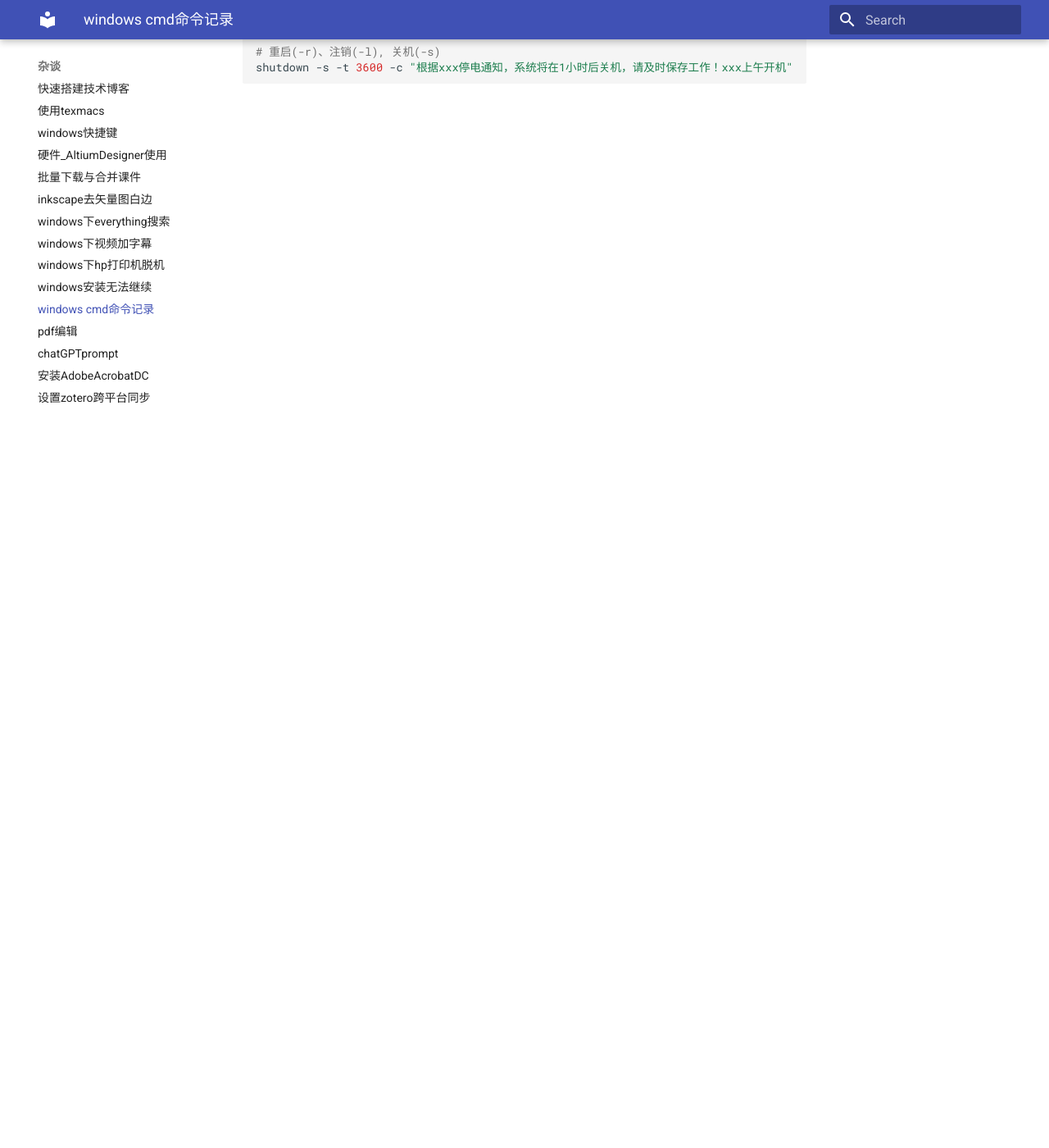
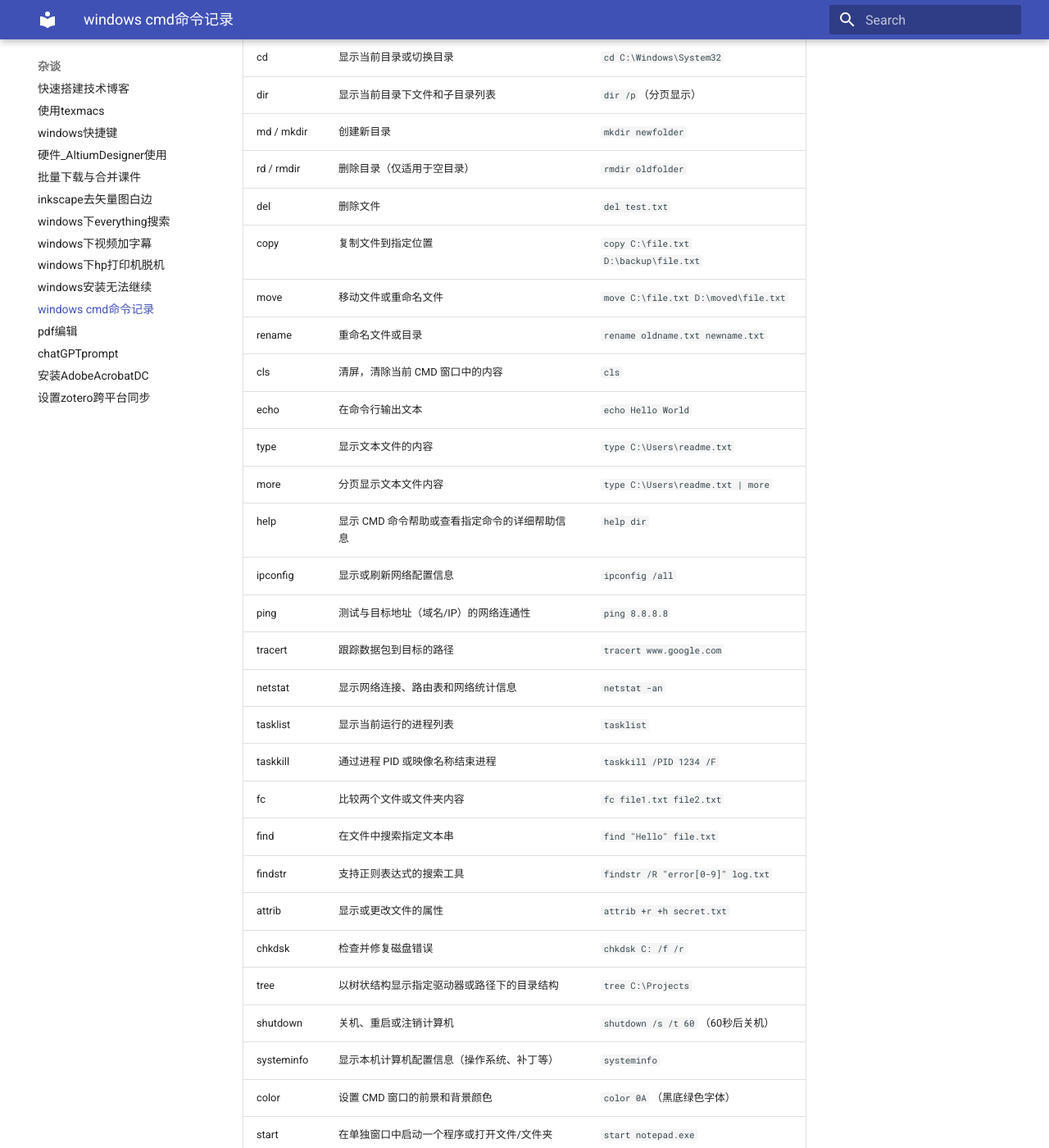
Before and after one commit to ymma98/technotes, an MkDocs documentation site: the page built from docs/杂谈/windows_cmd.md, in a window 1280 px wide and 1400 px high, scrolled down 270 px. Shown: the whole window at 82% size. Built offline with MkDocs 1.6.1 and Material for MkDocs 9.7.7, drawn with Linux system fonts in a browser that asks for light colours; before the commit the page ends 900 px from its top, so only the background shows below that; some of the changed text lies outside the part shown.

Commit message:
docs/杂谈/windows_cmd.md updated from https://stackedit.cn/

```diff
--- a/docs/杂谈/windows_cmd.md
+++ b/docs/杂谈/windows_cmd.md
@@ -1,5 +1,39 @@
 # windows cmd 命令记录
 
+| 命令              | 功能介绍                                                        | 示例                                        |
+|-------------------|----------------------------------------------------------------|---------------------------------------------|
+| cd                | 显示当前目录或切换目录                                          | `cd C:\Windows\System32`                    |
+| dir               | 显示当前目录下文件和子目录列表                                  | `dir /p`（分页显示）                        |
+| md / mkdir        | 创建新目录                                                      | `mkdir newfolder`                           |
+| rd / rmdir        | 删除目录（仅适用于空目录）                                      | `rmdir oldfolder`                           |
+| del               | 删除文件                                                        | `del test.txt`                              |
+| copy              | 复制文件到指定位置                                              | `copy C:\file.txt D:\backup\file.txt`       |
+| move              | 移动文件或重命名文件                                            | `move C:\file.txt D:\moved\file.txt`        |
+| rename            | 重命名文件或目录                                                | `rename oldname.txt newname.txt`            |
+| cls               | 清屏，清除当前 CMD 窗口中的内容                                  | `cls`                                       |
+| echo              | 在命令行输出文本                                                | `echo Hello World`                          |
+| type              | 显示文本文件的内容                                              | `type C:\Users\readme.txt`                  |
+| more              | 分页显示文本文件内容                                            | `type C:\Users\readme.txt | more`          |
+| help              | 显示 CMD 命令帮助或查看指定命令的详细帮助信息                    | `help dir`                                  |
+| ipconfig          | 显示或刷新网络配置信息                                          | `ipconfig /all`                            |
+| ping              | 测试与目标地址（域名/IP）的网络连通性                            | `ping 8.8.8.8`                             |
+| tracert           | 跟踪数据包到目标的路径                                          | `tracert www.google.com`                    |
+| netstat           | 显示网络连接、路由表和网络统计信息                               | `netstat -an`                               |
+| tasklist          | 显示当前运行的进程列表                                          | `tasklist`                                  |
+| taskkill          | 通过进程 PID 或映像名称结束进程                                  | `taskkill /PID 1234 /F`                     |
+| fc                | 比较两个文件或文件夹内容                                        | `fc file1.txt file2.txt`                    |
+| find              | 在文件中搜索指定文本串                                          | `find "Hello" file.txt`                     |
+| findstr           | 支持正则表达式的搜索工具                                        | `findstr /R "error[0-9]" log.txt`           |
+| attrib            | 显示或更改文件的属性                                            | `attrib +r +h secret.txt`                   |
+| chkdsk            | 检查并修复磁盘错误                                              | `chkdsk C: /f /r`                           |
+| tree              | 以树状结构显示指定驱动器或路径下的目录结构                      | `tree C:\Projects`                          |
+| shutdown          | 关机、重启或注销计算机                                          | `shutdown /s /t 60` （60秒后关机）          |
+| systeminfo        | 显示本机计算机配置信息（操作系统、补丁等）                       | `systeminfo`                                |
+| color             | 设置 CMD 窗口的前景和背景颜色                                    | `color 0A` （黑底绿色字体）                 |
+| start             | 在单独窗口中启动一个程序或打开文件/文件夹                        | `start notepad.exe`                         |
+| set               | 显示、设置或删除环境变量                                        | `set PATH=C:\MyTools;%PATH%`               |
+| call              | 从一个批处理文件（.bat）调用另一个批处理文件                      | `call secondscript.bat`                     |
+| exit              | 退出 CMD 窗口                                                   | `exit`                                      |
 
 
 
```
Also changed, not shown: other parts of docs/杂谈/windows_cmd.md (+1 -1 lines).
